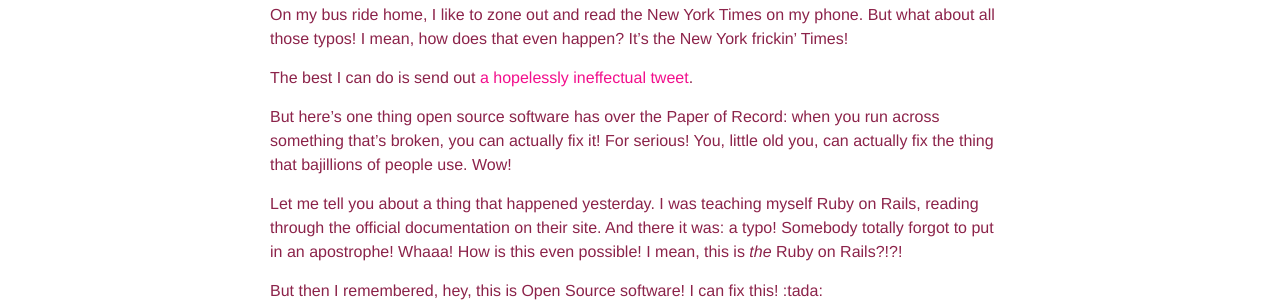
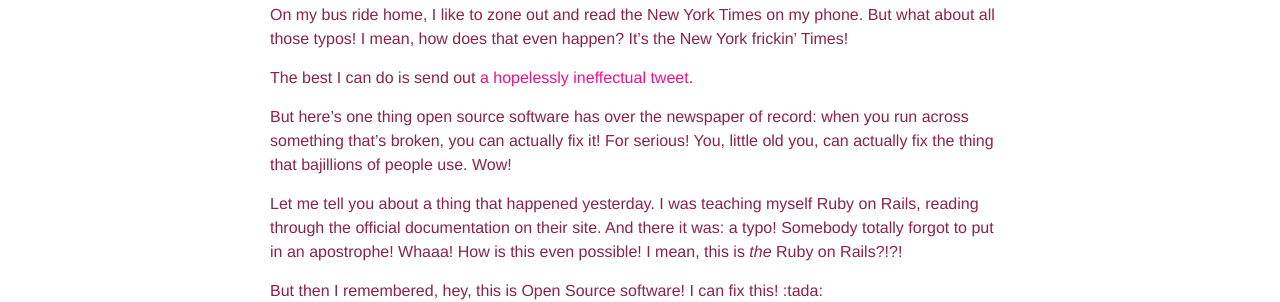
Before and after one commit to BillyZac/BillyZac.github.io, a Jekyll site: the page built from _posts/2015-02-03-how-to-become-a-world-famous-programmer.markdown, in a window 1280 px wide. Shown: the part 281-583 px from the top of the page. Built offline with Jekyll 4.4.1, drawn with Linux system fonts in a browser that asks for light colours.

```diff
--- a/_config.yml
+++ b/_config.yml
@@ -10,7 +10,7 @@ title: Zac Smith
 email: billyzacsmith@gmail.com
 description: > # this means to ignore newlines until "baseurl:"
   This is Zac Smith's blog.
-baseurl: "" # the subpath of your site, e.g. /blog
+baseurl: "http://billyzac.github.io/" # the subpath of your site, e.g. /blog
 url: "http://yourdomain.com" # the base hostname & protocol for your site
 twitter_username: billyzacsmith
 github_username:  BillyZac
--- a/_posts/2015-02-03-how-to-become-a-world-famous-programmer.markdown
+++ b/_posts/2015-02-03-how-to-become-a-world-famous-programmer.markdown
@@ -9,7 +9,7 @@ On my bus ride home, I like to zone out and read the New York Times on my phone.
 
 The best I can do is send out [a hopelessly ineffectual tweet](https://twitter.com/billyzacsmith/status/693249645124784128).
 
-But here's one thing open source software has over the Paper of Record: when you run across something that's broken, you can actually fix it! For serious! You, little old you, can actually fix the thing that bajillions of people use. Wow!
+But here's one thing open source software has over the newspaper of record: when you run across something that's broken, you can actually fix it! For serious! You, little old you, can actually fix the thing that bajillions of people use. Wow!
 
 Let me tell you about a thing that happened yesterday. I was teaching myself Ruby on Rails, reading through the official documentation on their site. And there it was: a typo! Somebody totally forgot to put in an apostrophe! Whaaa! How is this even possible! I mean, this is *the* Ruby on Rails?!?!
 
```
